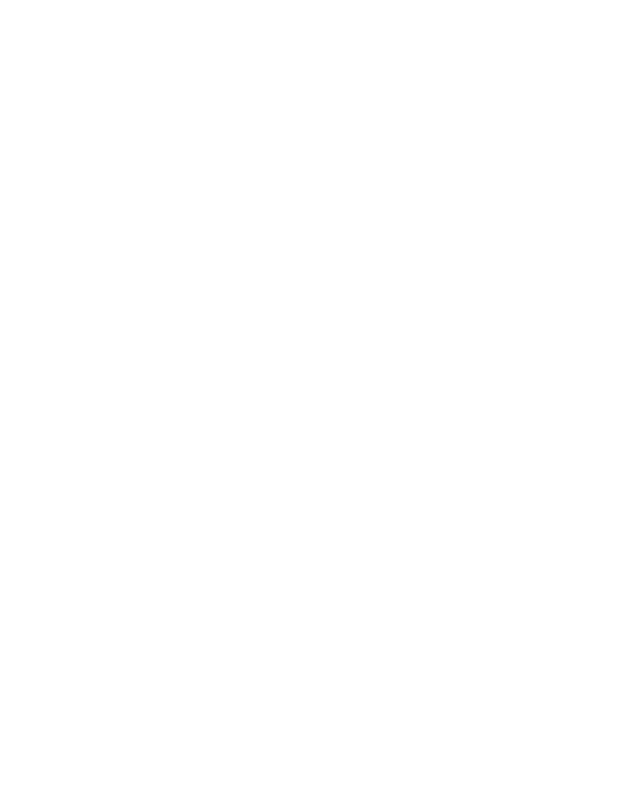
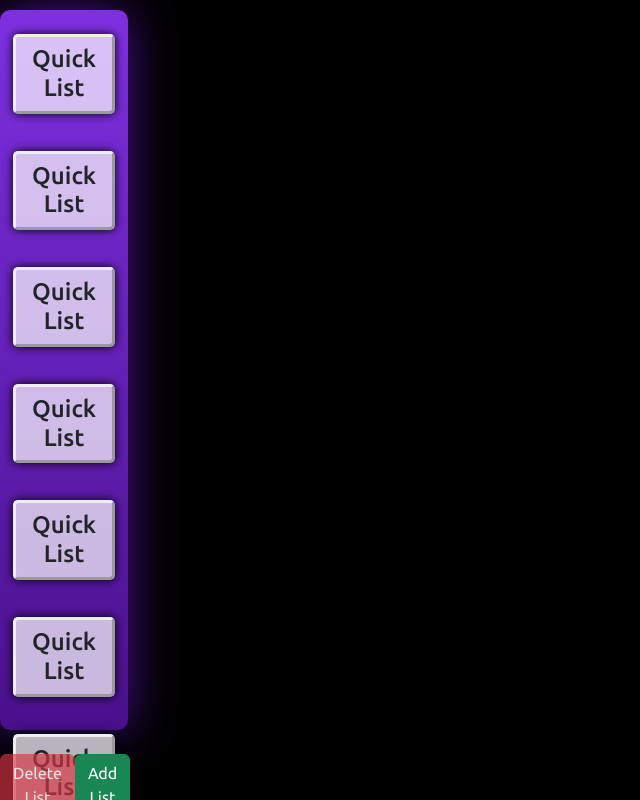
Before and after one commit to TPlatts04/Modern-TODO-List, a plain HTML site: page Primary Files/index.html in a window 1280 px wide. Shown: the whole page, without its empty margins (0-640 px from the left). Drawn offline with nearby package versions, Linux system fonts and the light colour scheme.

Commit message:
Nav-bar design, layout and functionality

```diff
--- a/Primary Files/index.html
+++ b/Primary Files/index.html
@@ -11,7 +11,56 @@
 </head>
 <body>
 
-
+<!-- Page Wrapper -->
+<main class="page-container">
+  <div class="nav-wrapper d-flex justify-content-left align-items-center">
+    <!-- NavBar -->
+    <nav class="side-bar py-4">
+      <div class="side-bar-container container-fluid d-flex justify-content-start align-items-center flex-column px-0">
+        <div class="list-title-holder text-center">
+          <h4 class="pt-2">Quick List</h4>
+        </div>
+        <div class="list-title-holder text-center">
+          <h4 class="pt-2">Quick List</h4>
+        </div>
+        <div class="list-title-holder text-center">
+          <h4 class="pt-2">Quick List</h4>
+        </div>
+        <div class="list-title-holder text-center">
+          <h4 class="pt-2">Quick List</h4>
+        </div>
+        <div class="list-title-holder text-center">
+          <h4 class="pt-2">Quick List</h4>
+        </div>
+        <div class="list-title-holder text-center">
+          <h4 class="pt-2">Quick List</h4>
+        </div>
+        <div class="list-title-holder text-center">
+          <h4 class="pt-2">Quick List</h4>
+        </div>
+        <div class="list-title-holder text-center">
+          <h4 class="pt-2">Quick List</h4>
+        </div>
+        <div class="list-title-holder text-center">
+          <h4 class="pt-2">Quick List</h4>
+        </div>
+        <div class="list-title-holder text-center">
+          <h4 class="pt-2">Quick List</h4>
+        </div>
+      </div>
+      <div class="button-options mt-5">
+        <div class="container-fluid px-0 d-flex justify-content-between align-items-center flex-row">
+          <button class="btn btn-danger" disabled>
+            Delete List
+          </button>
+          <button class="btn btn-success">
+            Add List
+          </button>
+        </div>
+      </div>
+    </nav>
+  </div>
+</main>
 
   <script src="script.js"></script>
 </body>
--- a/Primary Files/script.js
+++ b/Primary Files/script.js
@@ -0,0 +1,13 @@
+let disableState = true
+
+$('.list-title-holder').click(function(event) {
+  if (disableState) {
+    $(this).css('boxShadow', '0px 0px 10px white')
+    $('.btn-danger').prop("disabled", false)
+    disableState = false
+  } else {
+    $(this).css('boxShadow', '0px 0px 10px black')
+    $('.btn-danger').prop("disabled", true)
+    disableState = true
+  }
+})
--- a/Primary Files/styles.scss
+++ b/Primary Files/styles.scss
@@ -0,0 +1,40 @@
+@import url('https://fonts.googleapis.com/css2?family=Ubuntu:wght@300;400;500;700&display=swap');
+
+* {
+  font-family: 'Ubuntu', monospace, sans-serif;
+  padding: 0px;
+  margin: 0px;
+}
+
+body {
+  background-color: black !important;
+  height: 100svh;
+
+  .side-bar {
+    width: 10%;
+    height: 90svh;
+    background: linear-gradient(0deg, #49108B, #7E30E1);
+    box-shadow: 0px 0px 50px #49108B;
+    border-radius: 10px;
+    position: fixed;
+    top: 10px;
+
+    .side-bar-container {
+      height: 100%;
+      row-gap: 37px;
+
+      .list-title-holder {
+        width: 80%;
+        background-color: rgba(255, 255, 255, .7);
+        border-radius: 5px;
+        border-style: outset;
+        box-shadow: 0px 0px 10px black;
+        cursor: pointer;
+        transition: all 250ms;
+      }
+      .list-title-holder:hover {
+        box-shadow: 0px 0px 10px black, 0px 0px 10px black;
+      }
+    }
+  }
+}
```
Also changed, not shown: Primary Files/styles.css, 1 other file.
